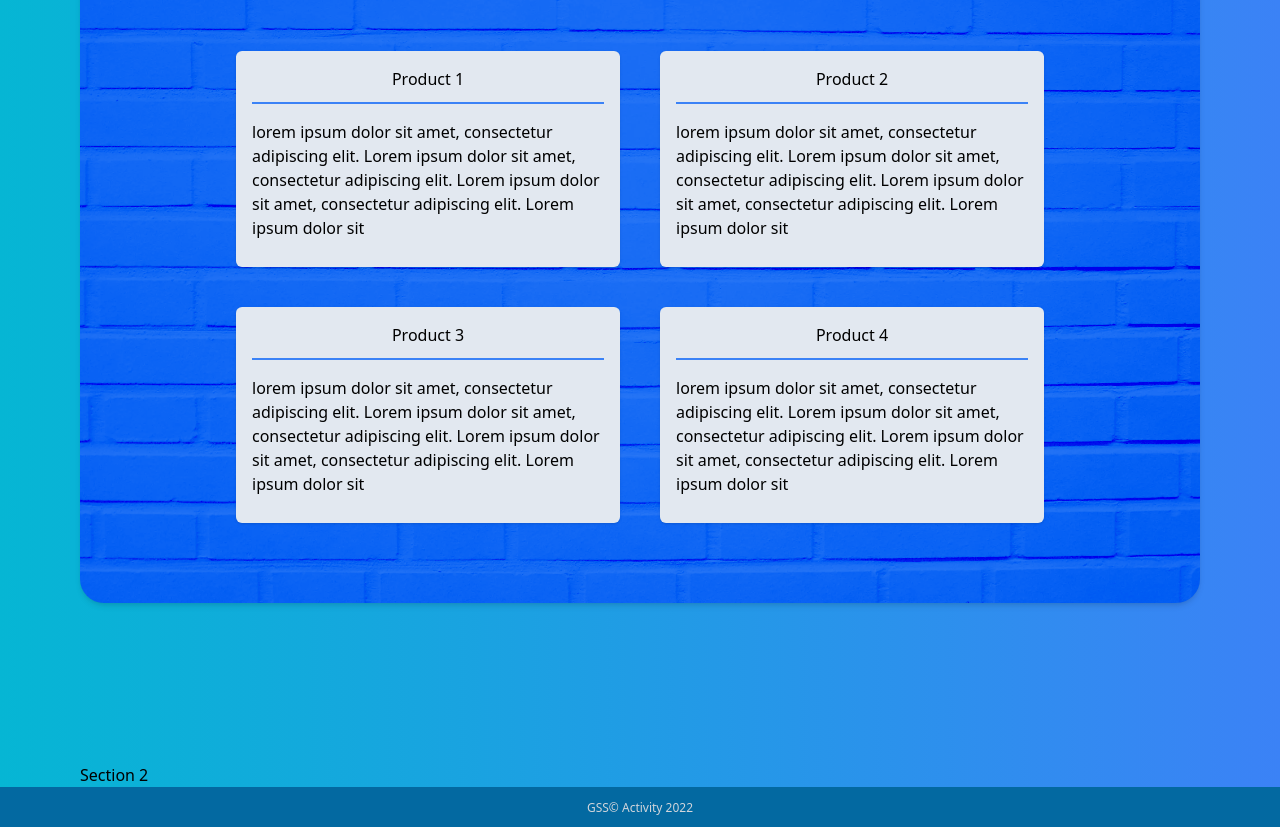
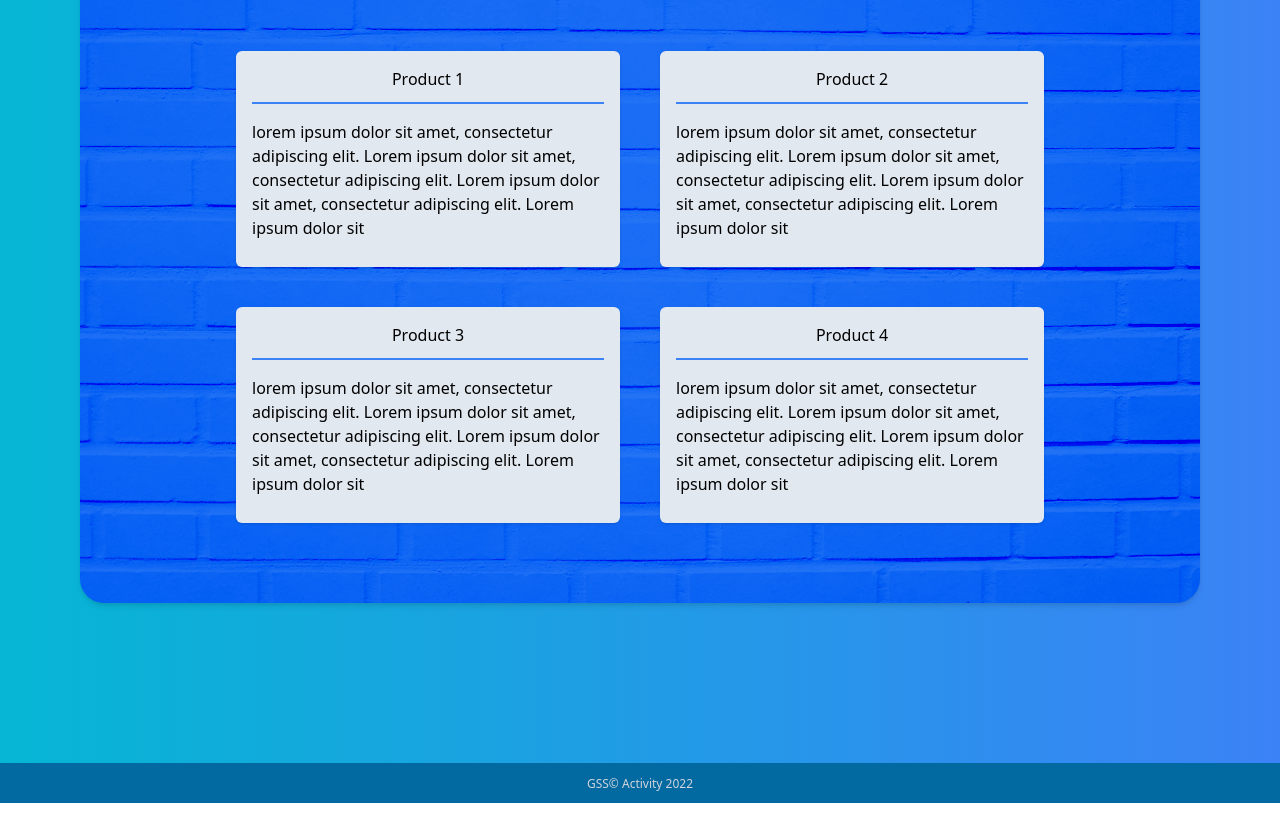
Before and after one commit to jeffreygss888/practice-one-pager, a React (Create React App) app: page / in a window 1280 px wide. Shown: the part 453-1280 px from the top of the page. After the commit the page ends 1256 px from the top, so only its background shows below. Built offline with nearby package versions, Linux system fonts and the light colour scheme.

Commit message:
chore: Removed section skeleton

```diff
--- a/src/App.tsx
+++ b/src/App.tsx
@@ -1,10 +1,5 @@
 import HeroSection from './components/sections/HeroSection/HeroSection';
 
-const App = () => (
-  <>
-    <HeroSection />
-    <section>Section 2</section>
-  </>
-);
+const App = () => <HeroSection />;
 
 export default App;
```
